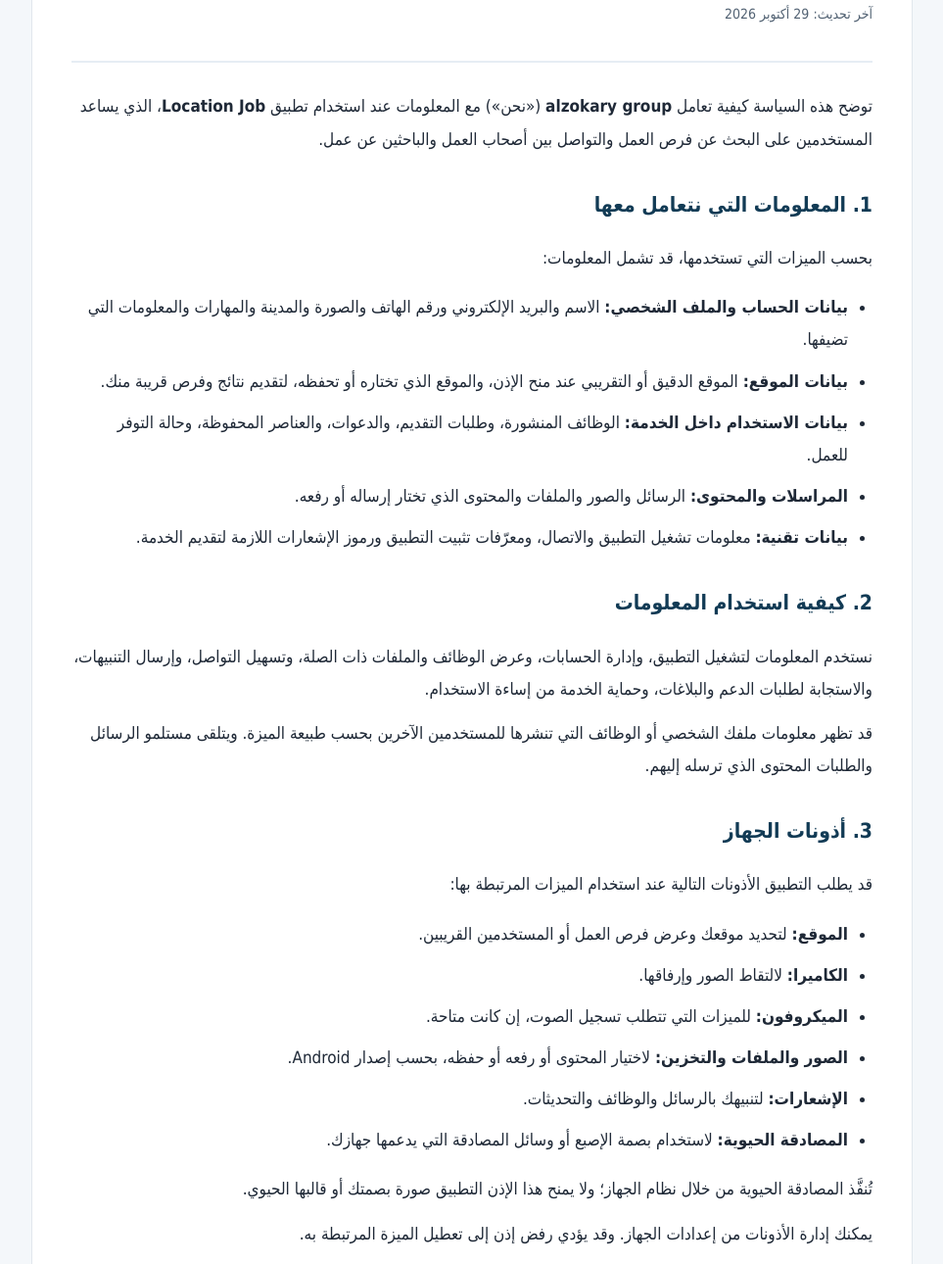
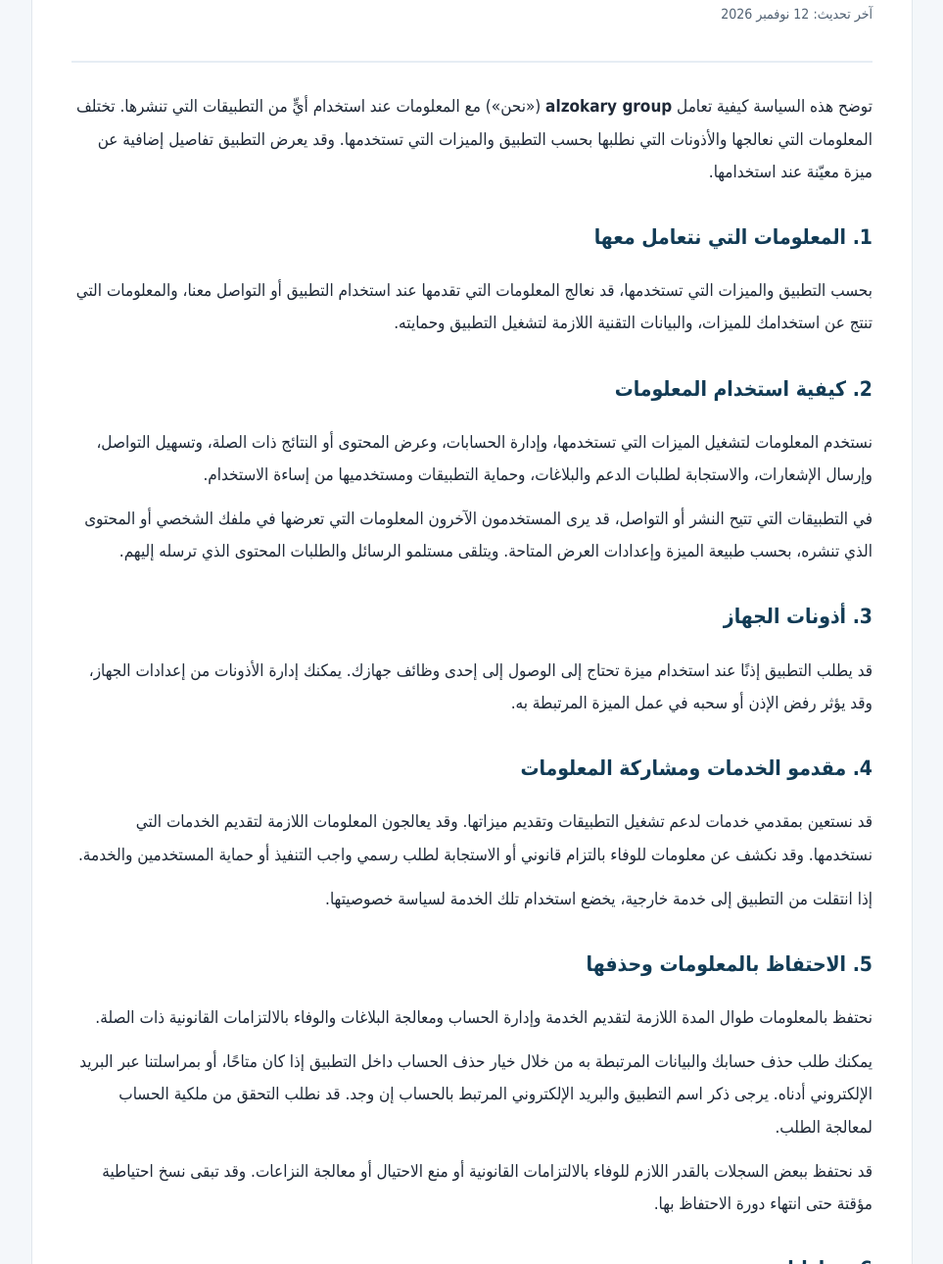
Before and after one commit to talalalzokary/privacy-policy, a plain HTML site: page index.html in a window 1280 px wide. Shown: the part 178-1468 px from the top of the page at 98% size, without its empty margins (158-1121 px from the left). Drawn offline with Linux system fonts and the light colour scheme.

Commit message:
Revise privacy policy for alzokary group applications
Updated privacy policy content and structure for alzokary group applications.

```diff
--- a/index.html
+++ b/index.html
@@ -3,56 +3,43 @@
 <head>
 <meta charset="utf-8">
 <meta name="viewport" content="width=device-width,initial-scale=1">
-<meta name="description" content="سياسة الخصوصية لتطبيق Location Job التابع لمنظمة alzokary group">
-<title>سياسة الخصوصية | Location Job — alzokary group</title>
+<meta name="description" content="سياسة الخصوصية الموحّدة لتطبيقات alzokary group">
+<title>سياسة الخصوصية | alzokary group</title>
 <style>
-*{box-sizing:border-box}body{margin:0;background:#f4f7fa;color:#1f2937;font-family:Tahoma,system-ui,sans-serif;font-size:17px;line-height:1.95}main{max-width:900px;margin:40px auto;background:#fff;padding:40px;border:1px solid #e1e7ed;border-radius:16px}header{border-bottom:2px solid #e6edf4;padding-bottom:22px;margin-bottom:28px}h1{font-size:30px;line-height:1.5;margin:8px 0;color:#123b55}h2{font-size:21px;color:#123b55;margin-top:30px}p{margin:12px 0}li{margin-bottom:9px}ul{padding-inline-start:25px}.brand{color:#35647e;font-weight:bold}.date,footer{color:#526273;font-size:14px}.placeholder{background:#fff3cd;border:1px solid #e5c770;padding:10px 14px;border-radius:6px}bdi{unicode-bidi:isolate}footer{border-top:1px solid #e1e7ed;margin-top:32px;padding-top:16px}@media(max-width:600px){main{margin:0;border:0;border-radius:0;padding:24px 20px}h1{font-size:25px}}@media print{body{background:white}main{margin:0;border:0;max-width:none;padding:0}h2{break-after:avoid}li{break-inside:avoid}}
+*{box-sizing:border-box}body{margin:0;background:#f4f7fa;color:#1f2937;font-family:Tahoma,system-ui,sans-serif;font-size:17px;line-height:1.95}main{max-width:900px;margin:40px auto;background:#fff;padding:40px;border:1px solid #e1e7ed;border-radius:16px}header{border-bottom:2px solid #e6edf4;padding-bottom:22px;margin-bottom:28px}h1{font-size:30px;line-height:1.5;margin:8px 0;color:#123b55}h2{font-size:21px;color:#123b55;margin-top:30px}p{margin:12px 0}li{margin-bottom:9px}ul{padding-inline-start:25px}.brand{color:#35647e;font-weight:bold}.date,footer{color:#526273;font-size:14px}footer{border-top:1px solid #e1e7ed;margin-top:32px;padding-top:16px}a{overflow-wrap:anywhere}@media(max-width:600px){main{margin:0;border:0;border-radius:0;padding:24px 20px}h1{font-size:25px}}@media print{body{background:white}main{margin:0;border:0;max-width:none;padding:0}h2{break-after:avoid}li{break-inside:avoid}}
 </style>
 </head>
 <body><main>
-<header><div class="brand"><bdi>alzokary group</bdi> · <bdi>Location Job</bdi></div><h1>سياسة الخصوصية لتطبيق <bdi>Location Job</bdi></h1><p class="date">آخر تحديث: <time datetime="2026-10-29">29 أكتوبر 2026</time></p></header>
-<p>توضح هذه السياسة كيفية تعامل <strong><bdi>alzokary group</bdi></strong> («نحن») مع المعلومات عند استخدام تطبيق <strong><bdi>Location Job</bdi></strong>، الذي يساعد المستخدمين على البحث عن فرص العمل والتواصل بين أصحاب العمل والباحثين عن عمل.</p>
+<header>
+<div class="brand"><bdi>alzokary group</bdi></div>
+<h1>سياسة الخصوصية لتطبيقات <bdi>alzokary group</bdi></h1>
+<p class="date">آخر تحديث: <time datetime="2026-11-12">12 نوفمبر 2026</time></p>
+</header>
+<p>توضح هذه السياسة كيفية تعامل <strong><bdi>alzokary group</bdi></strong> («نحن») مع المعلومات عند استخدام أيٍّ من التطبيقات التي تنشرها. تختلف المعلومات التي نعالجها والأذونات التي نطلبها بحسب التطبيق والميزات التي تستخدمها. وقد يعرض التطبيق تفاصيل إضافية عن ميزة معيّنة عند استخدامها.</p>
 <h2>1. المعلومات التي نتعامل معها</h2>
-<p>بحسب الميزات التي تستخدمها، قد تشمل المعلومات:</p>
-<ul>
-<li><strong>بيانات الحساب والملف الشخصي:</strong> الاسم والبريد الإلكتروني ورقم الهاتف والصورة والمدينة والمهارات والمعلومات التي تضيفها.</li>
-<li><strong>بيانات الموقع:</strong> الموقع الدقيق أو التقريبي عند منح الإذن، والموقع الذي تختاره أو تحفظه، لتقديم نتائج وفرص قريبة منك.</li>
-<li><strong>بيانات الاستخدام داخل الخدمة:</strong> الوظائف المنشورة، وطلبات التقديم، والدعوات، والعناصر المحفوظة، وحالة التوفر للعمل.</li>
-<li><strong>المراسلات والمحتوى:</strong> الرسائل والصور والملفات والمحتوى الذي تختار إرساله أو رفعه.</li>
-<li><strong>بيانات تقنية:</strong> معلومات تشغيل التطبيق والاتصال، ومعرّفات تثبيت التطبيق ورموز الإشعارات اللازمة لتقديم الخدمة.</li>
-</ul>
+<p>بحسب التطبيق والميزات التي تستخدمها، قد نعالج المعلومات التي تقدمها عند استخدام التطبيق أو التواصل معنا، والمعلومات التي تنتج عن استخدامك للميزات، والبيانات التقنية اللازمة لتشغيل التطبيق وحمايته.</p>
 <h2>2. كيفية استخدام المعلومات</h2>
-<p>نستخدم المعلومات لتشغيل التطبيق، وإدارة الحسابات، وعرض الوظائف والملفات ذات الصلة، وتسهيل التواصل، وإرسال التنبيهات، والاستجابة لطلبات الدعم والبلاغات، وحماية الخدمة من إساءة الاستخدام.</p>
-<p>قد تظهر معلومات ملفك الشخصي أو الوظائف التي تنشرها للمستخدمين الآخرين بحسب طبيعة الميزة. ويتلقى مستلمو الرسائل والطلبات المحتوى الذي ترسله إليهم.</p>
+<p>نستخدم المعلومات لتشغيل الميزات التي تستخدمها، وإدارة الحسابات، وعرض المحتوى أو النتائج ذات الصلة، وتسهيل التواصل، وإرسال الإشعارات، والاستجابة لطلبات الدعم والبلاغات، وحماية التطبيقات ومستخدميها من إساءة الاستخدام.</p>
+<p>في التطبيقات التي تتيح النشر أو التواصل، قد يرى المستخدمون الآخرون المعلومات التي تعرضها في ملفك الشخصي أو المحتوى الذي تنشره، بحسب طبيعة الميزة وإعدادات العرض المتاحة. ويتلقى مستلمو الرسائل والطلبات المحتوى الذي ترسله إليهم.</p>
 <h2>3. أذونات الجهاز</h2>
-<p>قد يطلب التطبيق الأذونات التالية عند استخدام الميزات المرتبطة بها:</p>
-<ul>
-<li><strong>الموقع:</strong> لتحديد موقعك وعرض فرص العمل أو المستخدمين القريبين.</li>
-<li><strong>الكاميرا:</strong> لالتقاط الصور وإرفاقها.</li>
-<li><strong>الميكروفون:</strong> للميزات التي تتطلب تسجيل الصوت، إن كانت متاحة.</li>
-<li><strong>الصور والملفات والتخزين:</strong> لاختيار المحتوى أو رفعه أو حفظه، بحسب إصدار Android.</li>
-<li><strong>الإشعارات:</strong> لتنبيهك بالرسائل والوظائف والتحديثات.</li>
-<li><strong>المصادقة الحيوية:</strong> لاستخدام بصمة الإصبع أو وسائل المصادقة التي يدعمها جهازك.</li>
-</ul>
-<p>تُنفَّذ المصادقة الحيوية من خلال نظام الجهاز؛ ولا يمنح هذا الإذن التطبيق صورة بصمتك أو قالبها الحيوي.</p>
-<p>يمكنك إدارة الأذونات من إعدادات الجهاز. وقد يؤدي رفض إذن إلى تعطيل الميزة المرتبطة به.</p>
+<p>قد يطلب التطبيق إذنًا عند استخدام ميزة تحتاج إلى الوصول إلى إحدى وظائف جهازك. يمكنك إدارة الأذونات من إعدادات الجهاز، وقد يؤثر رفض الإذن أو سحبه في عمل الميزة المرتبطة به.</p>
 <h2>4. مقدمو الخدمات ومشاركة المعلومات</h2>
-<p>قد نعتمد على مقدمي خدمات للاستضافة وتشغيل التطبيق وإيصال الإشعارات، بما في ذلك <bdi>Google Firebase Cloud Messaging</bdi> وخدمات إشعارات <bdi>Expo</bdi>. وقد تعالج هذه الخدمات معرّفات التثبيت ورموز الإشعارات والبيانات التقنية اللازمة لأداء وظائفها.</p>
-<p>وقد نكشف عن معلومات عندما يلزم الامتثال لالتزام قانوني، أو الاستجابة لطلب رسمي واجب التنفيذ، أو حماية المستخدمين والخدمة.</p>
-<p>عند فتح خدمة خارجية، مثل الخرائط أو رابط موقع، يخضع استخدامك لها لسياسة خصوصيتها.</p>
+<p>قد نستعين بمقدمي خدمات لدعم تشغيل التطبيقات وتقديم ميزاتها. وقد يعالجون المعلومات اللازمة لتقديم الخدمات التي نستخدمها. وقد نكشف عن معلومات للوفاء بالتزام قانوني أو الاستجابة لطلب رسمي واجب التنفيذ أو حماية المستخدمين والخدمة.</p>
+<p>إذا انتقلت من التطبيق إلى خدمة خارجية، يخضع استخدام تلك الخدمة لسياسة خصوصيتها.</p>
 <h2>5. الاحتفاظ بالمعلومات وحذفها</h2>
-<p>نحتفظ بالمعلومات طوال المدة اللازمة لتقديم الخدمة، وإدارة الحساب، ومعالجة البلاغات، والوفاء بالالتزامات القانونية ذات الصلة.</p>
-<p>يمكنك طلب حذف حسابك وبياناتك باستخدام خيار حذف الحساب داخل التطبيق، أو بالتواصل معنا. وقد يُحتفظ ببعض السجلات بالقدر اللازم للالتزامات القانونية أو منع الاحتيال ومعالجة النزاعات. وقد تبقى نسخ احتياطية مؤقتة حتى انتهاء دورة الاحتفاظ بها.</p>
+<p>نحتفظ بالمعلومات طوال المدة اللازمة لتقديم الخدمة وإدارة الحساب ومعالجة البلاغات والوفاء بالالتزامات القانونية ذات الصلة.</p>
+<p>يمكنك طلب حذف حسابك والبيانات المرتبطة به من خلال خيار حذف الحساب داخل التطبيق إذا كان متاحًا، أو بمراسلتنا عبر البريد الإلكتروني أدناه. يرجى ذكر اسم التطبيق والبريد الإلكتروني المرتبط بالحساب إن وجد. قد نطلب التحقق من ملكية الحساب لمعالجة الطلب.</p>
+<p>قد نحتفظ ببعض السجلات بالقدر اللازم للوفاء بالالتزامات القانونية أو منع الاحتيال أو معالجة النزاعات. وقد تبقى نسخ احتياطية مؤقتة حتى انتهاء دورة الاحتفاظ بها.</p>
 <h2>6. خياراتك</h2>
-<p>يمكنك تعديل معلومات حسابك المتاحة، وإدارة أذونات الجهاز والإشعارات، وطلب الوصول إلى معلوماتك أو تصحيحها أو حذفها عبر وسيلة التواصل أدناه، وفقًا للأنظمة المطبقة.</p>
+<p>يمكنك تعديل معلومات حسابك من الإعدادات المتاحة، وإدارة أذونات الجهاز والإشعارات، وطلب الوصول إلى معلوماتك أو تصحيحها أو حذفها بالتواصل معنا، وفقًا للأنظمة المطبقة.</p>
 <h2>7. حماية المعلومات</h2>
 <p>نتخذ تدابير تقنية وتنظيمية مناسبة لحماية المعلومات. ولا توجد وسيلة نقل أو تخزين إلكتروني تضمن الأمان الكامل.</p>
 <h2>8. الأطفال</h2>
-<p>التطبيق مخصص للأشخاص الذين تبلغ أعمارهم 18 عامًا فأكثر. إذا اعتقدت أن طفلًا قدم معلومات شخصية، يرجى التواصل معنا لمراجعتها واتخاذ الإجراء المناسب.</p>
+<p>تختلف شروط العمر بحسب التطبيق. إذا اعتقدت أن طفلًا قدم معلومات شخصية على نحو يخالف شروط العمر المطبقة، يرجى التواصل معنا لمراجعة الأمر واتخاذ الإجراء المناسب.</p>
 <h2>9. تغييرات السياسة</h2>
-<p>قد نحدث هذه السياسة عند تغير ميزات التطبيق أو ممارسات التعامل مع المعلومات. سننشر النسخة المحدثة ونعدل تاريخ التحديث، ونقدم إشعارًا إضافيًا عند الحاجة.</p>
+<p>قد نحدّث هذه السياسة عند تغيّر ميزات التطبيقات أو ممارسات التعامل مع المعلومات. سننشر النسخة المحدثة ونعدّل تاريخ آخر تحديث، ونقدم إشعارًا إضافيًا عند الحاجة.</p>
 <h2>10. التواصل</h2>
-<p>الجهة المسؤولة: <strong><bdi>alzokary group</bdi></strong><br>التطبيق: <strong><bdi>Location Job</bdi></strong></p>
-<p>البريد الإلكتروني للخصوصية وطلبات حذف البيانات: <a href="mailto:talal.alzokary@outlook.com"><bdi>talal.alzokary@outlook.com</bdi></a></p>
-<footer><bdi>alzokary group</bdi> — <bdi>Location Job</bdi></footer>
-</main></body></html>
+<p>الجهة المسؤولة عن الخصوصية هي <strong><bdi>alzokary group</bdi></strong>. للاستفسارات وطلبات حذف البيانات، راسلنا على <a href="mailto:talal.alzokary@outlook.com"><bdi>talal.alzokary@outlook.com</bdi></a>.</p>
+<footer><bdi>alzokary group</bdi></footer>
+</main></body>
+</html>
```
